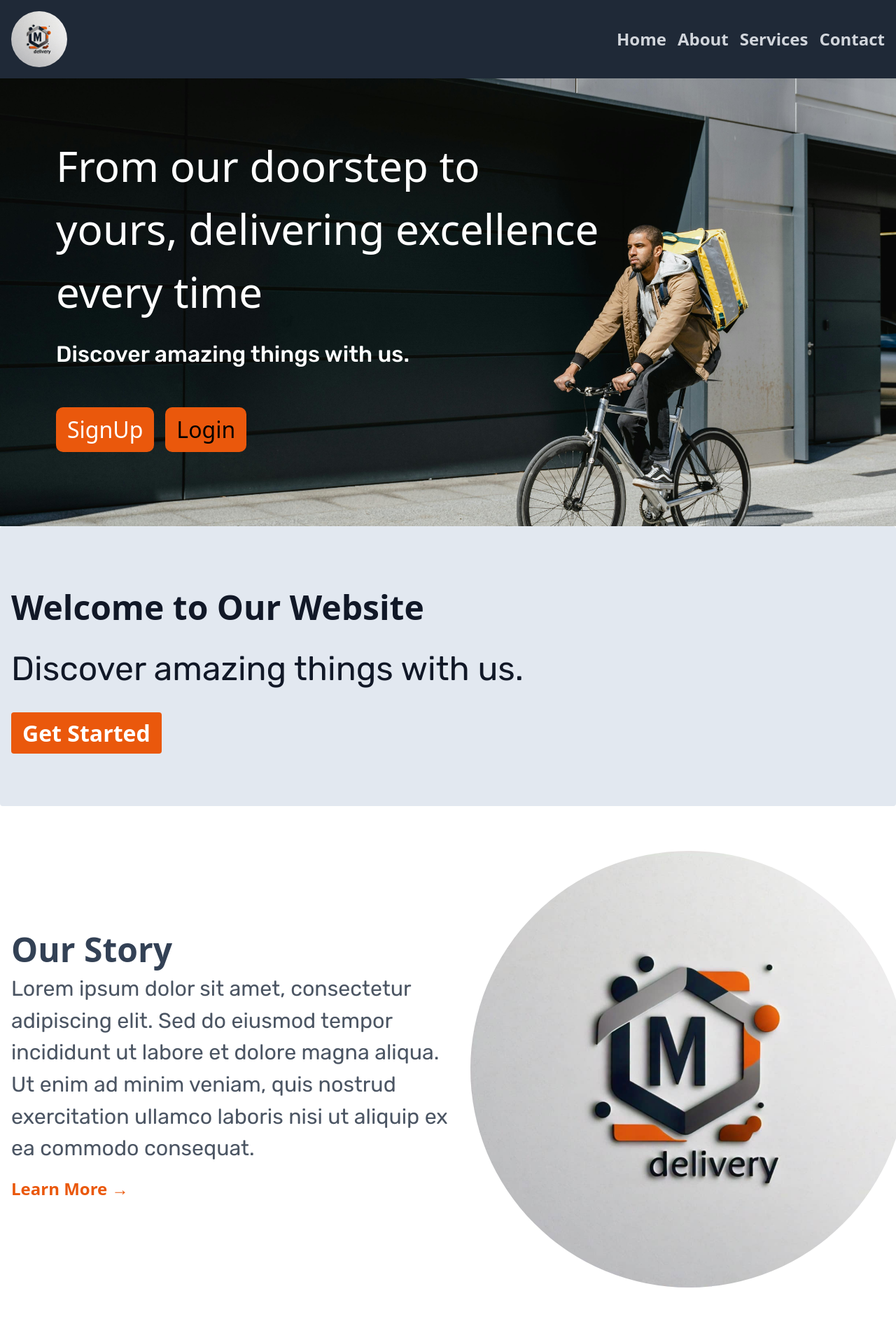
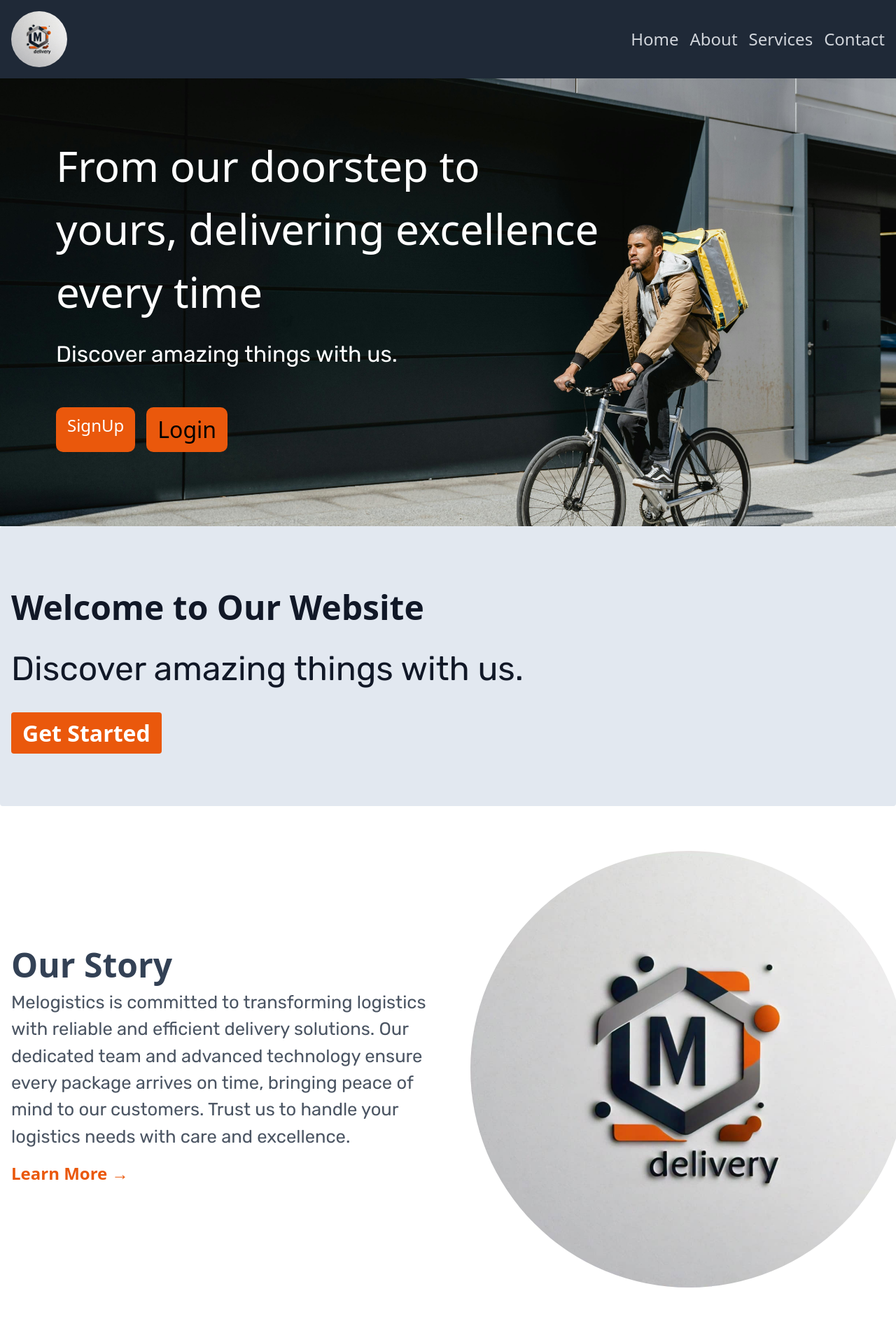
Before and after one commit to Melody-Paul/melogistics, a Django app: page / in a window 1280 px wide. Shown: the top 1905 px of the page at 70% size. Run offline with Django 5.2, Linux system fonts and the light colour scheme; some libraries are stand-ins or nearby versions; some web fonts are replaced.

Commit message:
fix :edited the frontend

```diff
--- a/core/templates/base.html
+++ b/core/templates/base.html
@@ -17,18 +17,18 @@ a{
 </style>
 <body>
     <nav class="bg-gray-800 p-4">
-        <div class="container mx-auto flex justify-between items-center flex-shrink-0">
-            <a href="{% url 'my_view' %}" class="bl">
-              <img class="h-20 w-30 items-end rounded-full" src="{% static 'images/logo 4.jpg' %}" alt="logo 4">
+        <div class="container flex justify-between items-center flex-shrink-0">
+            <a href="{% url 'my_view' %}" class="bl ">
+              <img class="h-20 w-30 items-end rounded-full ml-15" src="{% static 'images/logo 4.jpg' %}" alt="logo 4">
           </a>
 
-            <div class="hidden md:flex space-x-4">
-                <a href="{% url 'my_view' %}" class="text-gray-300 hover:text-orange-400 font-bold">Home</a>
-                <a href="{% url 'about' %}" class="text-gray-300 hover:text-orange-400 font-bold">About</a>
-                <a href="{% url 'services' %}" class="text-gray-300 hover:text-orange-400 font-bold">Services</a>
-                <a href="{% url 'contact' %}" class="text-gray-300 hover:text-orange-400 font-bold">Contact</a>
+            <div class="hidden md:flex space-x-4  ml-8rem mt-">
+                <a href="{% url 'my_view' %}" class="text-gray-300 hover:text-orange-400  ">Home</a>
+                <a href="{% url 'about' %}" class="text-gray-300 hover:text-orange-400 ">About</a>
+                <a href="{% url 'services' %}" class="text-gray-300 hover:text-orange-400 ">Services</a>
+                <a href="{% url 'contact' %}" class="text-gray-300 hover:text-orange-400 ">Contact</a>
             </div>
-            <div class="md:hidden">
+            <div class="sm:hidden">
                 <button id="menu-button" class="text-gray-300 focus:outline-none">
                     <svg class="w-6 h-6" fill="none" stroke="currentColor" viewBox="0 0 24 24" xmlns="http://www.w3.org/2000/svg">
                         <path stroke-linecap="round" stroke-linejoin="round" stroke-width="2" d="M4 6h16M4 12h16m-7 6h7"></path>
@@ -36,7 +36,7 @@ a{
                 </button>
             </div>
         </div>
-        <div id="mobile-menu" class="sm:hidden md:hidden hidden">
+        <div id="mobile-menu" class="sm:hidden hidden">
             <a href="{% url 'my_view' %}" class="block text-gray-300 hover:text-white px-2 py-1">Home</a>
             <a href="{% url 'about' %}" class="block text-gray-300 hover:text-white px-2 py-1">About</a>
             <a href="{% url 'services' %}" class="block text-gray-300 hover:text-white px-2 py-1">Services</a>
--- a/core/templates/index.html
+++ b/core/templates/index.html
@@ -15,10 +15,9 @@
     >
       <div class="lg:max-w-[70%] flex flex-col">
         <h1
-          class="lg:text-[60px] md:text-[90px] sm:text-[3rem] text-white text-[3rem] font-medium"
-        >
+          class="lg:text-[60px] md:text-[90px] sm:text-[2.5rem] text-white text-[3rem]">
           From our doorstep to yours, delivering excellence every time
-          <p class="mb-8 mt-5 sm:text-[2.5rem] lg:text-[2rem]">
+          <p class="mb-8 mt-5 sm:text-[1.7rem] lg:text-[2rem]">
             Discover amazing things with us.
           </p>
         </h1>
@@ -26,7 +25,7 @@
         <div class="flex animate-slide-left">
           <a
             href="{% url 'signup' %}"
-            class="py-2 px-4 mt-5 rounded-[10px] bg-orange-600 cursor-pointer inline-block text-white hover:bg-white hover:text-black hover:border-2 sm:text-[2.5rem] lg:text-[2rem]"
+            class="py-2 px-4 mt-5 rounded-[10px] bg-orange-600 cursor-pointer inline-block text-white hover:bg-white hover:text-black hover:border-2 sm:text-[1.6rem] lg:text-[1.5rem]"
           >
             SignUp
           </a>
@@ -63,11 +62,8 @@
           <strong><h2 class="text-3xl text-slate-700 mb-4 text-[3rem]">
             Our Story
           </h2></strong>
-          <p class="text-gray-600 mb-4 text-[1.9rem] md:text-[1.9rem]">
-            Lorem ipsum dolor sit amet, consectetur adipiscing elit. Sed do
-            eiusmod tempor incididunt ut labore et dolore magna aliqua. Ut enim
-            ad minim veniam, quis nostrud exercitation ullamco laboris nisi ut
-            aliquip ex ea commodo consequat.
+          <p class="text-gray-600 mb-4 text-[1.3rem] md:text-[1.6rem] sm:text-[1.6rem]">
+            Melogistics is committed to transforming logistics with reliable and efficient delivery solutions. Our dedicated team and advanced technology ensure every package arrives on time, bringing peace of mind to our customers. Trust us to handle your logistics needs with care and excellence.
           </p>
           <a
             href="{% url 'about' %}"
@@ -101,7 +97,7 @@
           >
             Why you should choose us for your delivery
           </p>
-          <p class="text-slate-600 mt-5 max-w-25 text-[1.5rem] mb-16">
+          <p class="text-slate-600 mt-5 max-w-25 sm:text-[1.7rem] mb-16">
             At melogistics company, we stand out for our commitment to
             excellence and customer satisfaction. Choose Melanin Delivery
             Company for a seamless, sustainable, and superior delivery
--- a/core/templates/user/contact.html
+++ b/core/templates/user/contact.html
@@ -46,7 +46,7 @@
             <h2 class="text-2xl font-semibold text-gray-800 mb-4">Our Mission</h2>
             <p class="text-gray-700 mb-6">AT melogistics Company, we aim to revolutionize the delivery industry by prioritizing sustainability and efficiency. Our bike couriers are committed to providing top-notch service while minimizing environmental impact. We believe in a greener future and are proud to contribute to it, one delivery at a time.</p>
             <h2 class="text-2xl font-semibold text-gray-800 mb-4">Contact Us</h2>
-            <p class="text-gray-700">Have questions or need assistance? Feel free to <a href="/contact" class="text-blue-600 hover:underline">(234)8059083317</a>. We're here to help!</p>
+            <p class="text-gray-700 sm:text-[1.5rem]">Have questions or need assistance? Feel free to <a href="/contact" class="text-blue-600 hover:underline">(234)8059083317</a>. We're here to help!</p>
         </section>
     </main>
 
```
Also changed, not shown: core/templates/user/about.html (+13 -6 lines), db.sqlite3.
